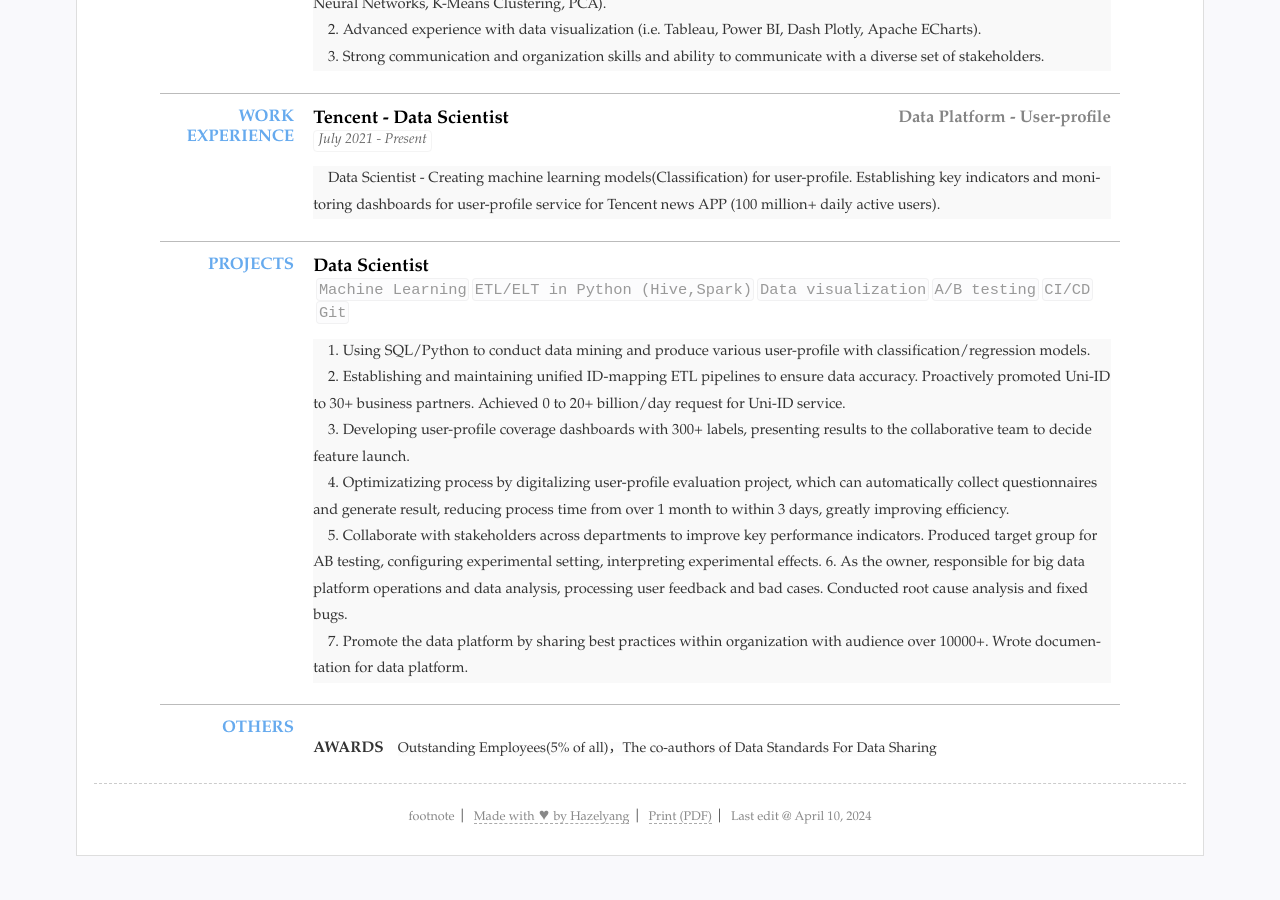
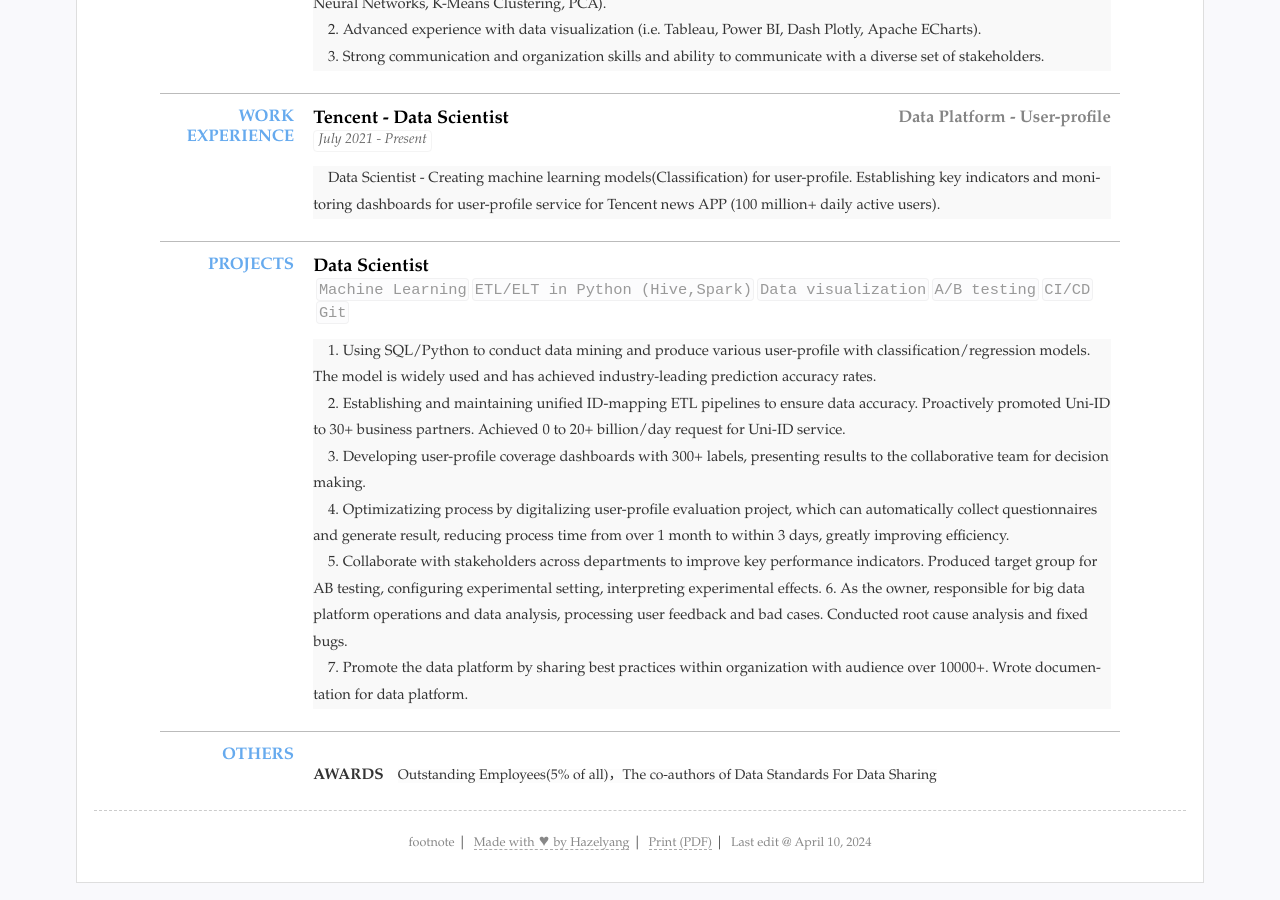
Before and after one commit to hazelyang518/eng_cv, a Jekyll site: the page built from index.html, in a window 1280 px wide and 900 px high, scrolled down 664 px. Built offline with Jekyll 4.4.1, drawn with Linux system fonts in a browser that asks for light colours; before the commit the page ends 1537 px from its top, so only the background shows below that.

Commit message:
Update resume.yml

```diff
--- a/_data/resume.yml
+++ b/_data/resume.yml
@@ -146,9 +146,9 @@ main: #简历主要内容，
 
 
     sub:
-    detail: 1. Using SQL/Python to conduct data mining and produce various user-profile with classification/regression models. <br>  &nbsp &nbsp
+    detail: 1. Using SQL/Python to conduct data mining and produce various user-profile with classification/regression models. The model is widely used and has achieved industry-leading prediction accuracy rates. <br>  &nbsp &nbsp
             2. Establishing and maintaining unified ID-mapping ETL pipelines to ensure data accuracy. Proactively promoted Uni-ID to 30+ business partners. Achieved 0 to 20+ billion/day request for Uni-ID service. <br>  &nbsp &nbsp
-            3. Developing user-profile coverage dashboards with 300+ labels, presenting results to the collaborative team to decide feature launch.<br>  &nbsp &nbsp
+            3. Developing user-profile coverage dashboards with 300+ labels, presenting results to the collaborative team for decision making.<br>  &nbsp &nbsp
             4. Optimizatizing process by digitalizing user-profile evaluation project, which can automatically collect questionnaires and generate result, reducing process time from over 1 month to within 3 days, greatly improving efficiency.<br>  &nbsp &nbsp
             5. Collaborate with stakeholders across departments to improve key performance indicators. Produced target group for AB testing, configuring experimental setting, interpreting experimental effects.
             6. As the owner, responsible for big data platform operations and data analysis, processing user feedback and bad cases. Conducted root cause analysis and fixed bugs. <br>  &nbsp &nbsp
```
